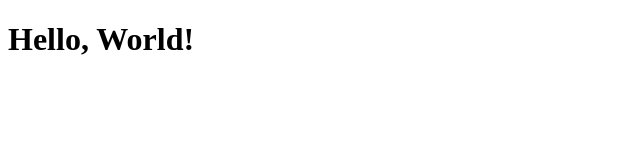
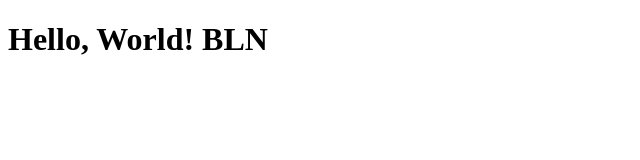
Before and after one commit to BLNANDBLN/blnandbln.sol, a plain HTML site: page index.html in a window 1280 px wide. Shown: the whole page, without its empty margins (0-640 px from the left). Drawn offline with Linux system fonts and the light colour scheme.

Commit message:
Update index.html

```diff
--- a/index.html
+++ b/index.html
@@ -6,6 +6,6 @@
     <title>Hello World</title>
 </head>
 <body>
-    <h1>Hello, World!</h1>
+    <h1>Hello, World! BLN</h1>
 </body>
 </html>
```
